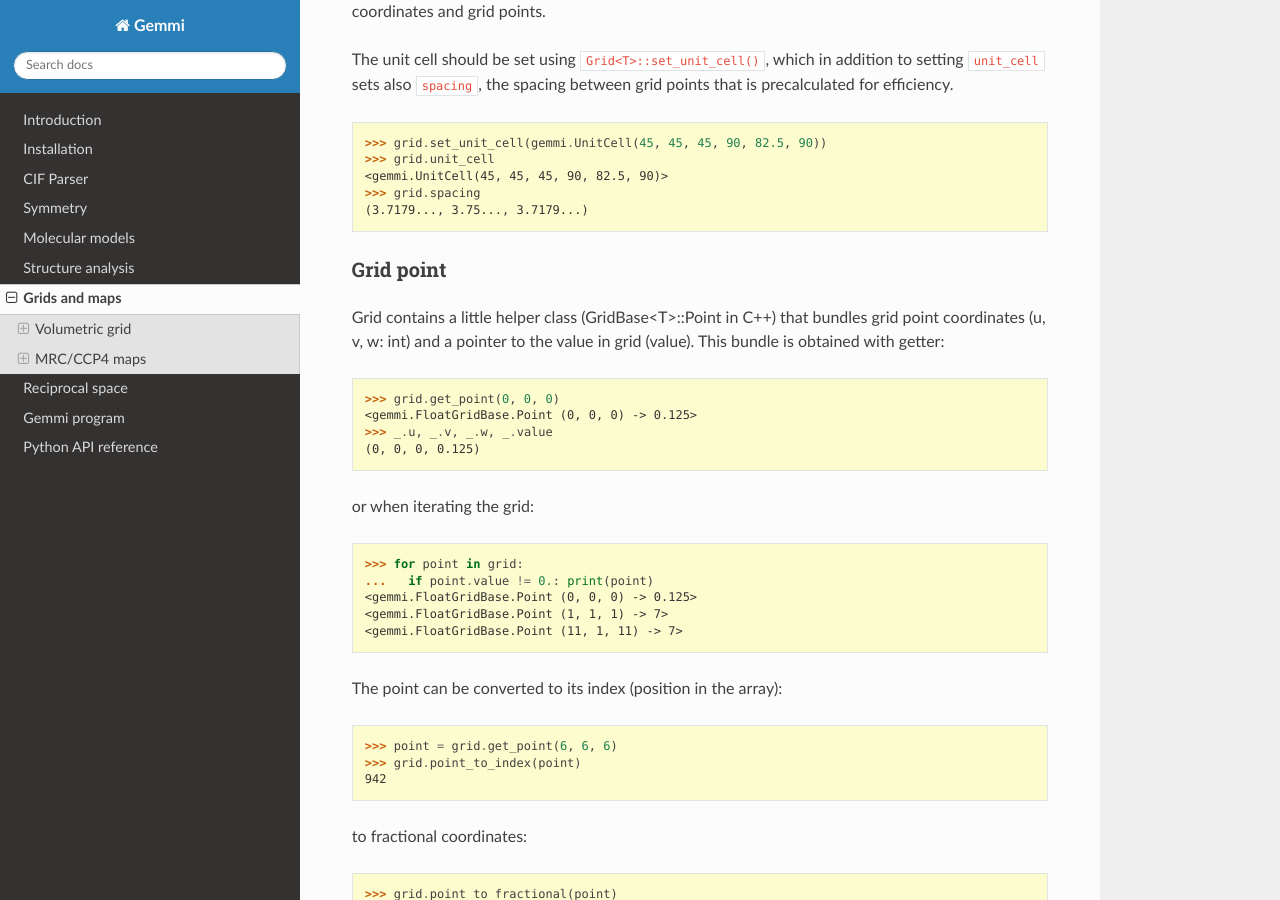
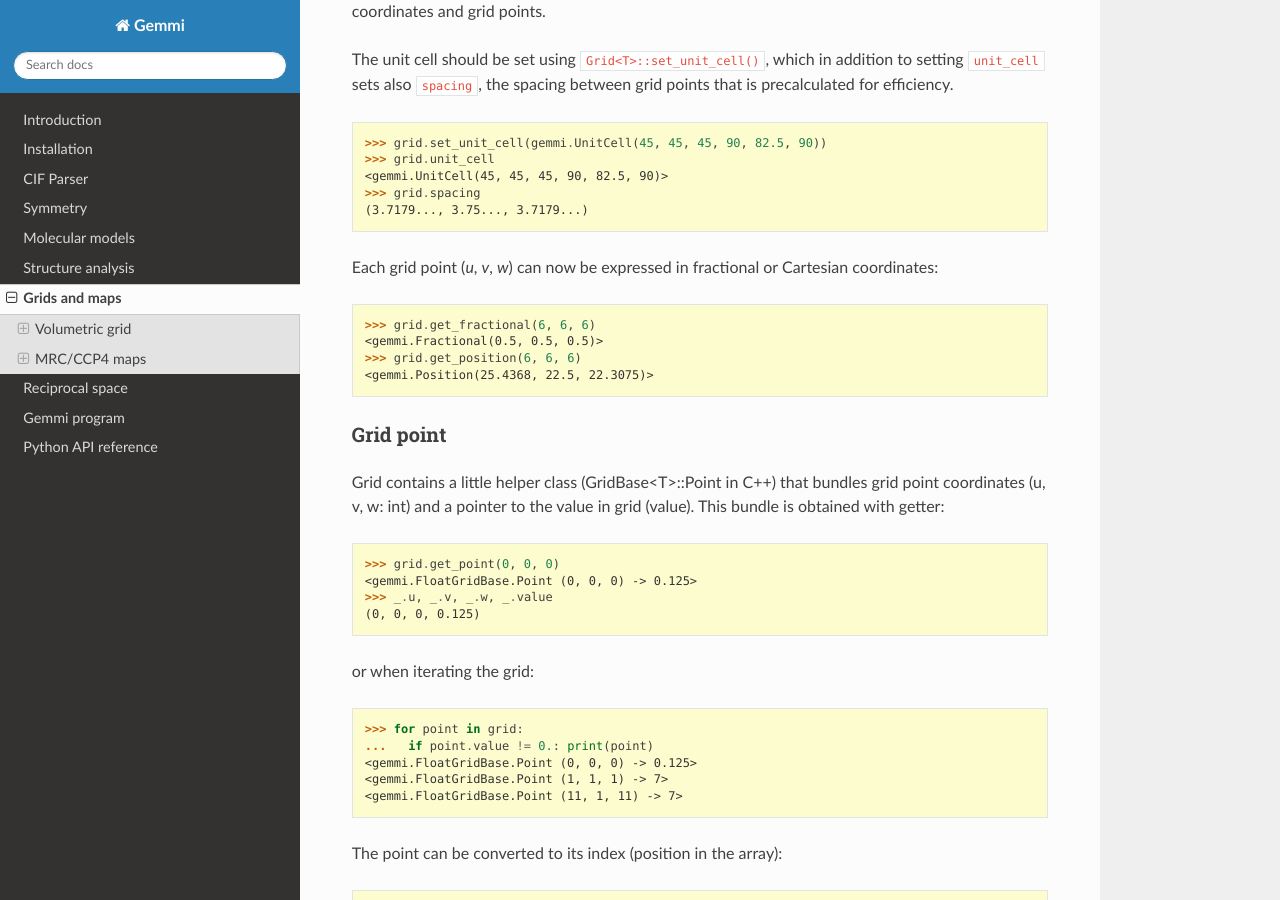
Before and after one commit to project-gemmi/gemmi, a Sphinx documentation site: the page built from docs/grid.rst, in a window 1280 px wide and 900 px high, scrolled down 2695 px. Built offline with Sphinx 7.4.7 and the Read the Docs theme 2.0.0, drawn with Linux system fonts in a browser that asks for light colours.

Commit message:
add Grid::get_position() and Grid::get_fractional()
closes #82

```diff
--- a/docs/grid.rst
+++ b/docs/grid.rst
@@ -153,6 +153,16 @@ the spacing between grid points that is precalculated for efficiency.
   <gemmi.UnitCell(45, 45, 45, 90, 82.5, 90)>
   >>> grid.spacing  #doctest: +ELLIPSIS
   (3.7179..., 3.75..., 3.7179...)
+
+Each grid point (*u*, *v*, *w*) can now be expressed in fractional or Cartesian
+coordinates:
+
+.. doctest::
+
+  >>> grid.get_fractional(6, 6, 6)
+  <gemmi.Fractional(0.5, 0.5, 0.5)>
+  >>> grid.get_position(6, 6, 6)
+  <gemmi.Position(25.4368, 22.5, 22.3075)>
 
 Grid point
 ----------
```
Also changed, not shown: 2 other files.
